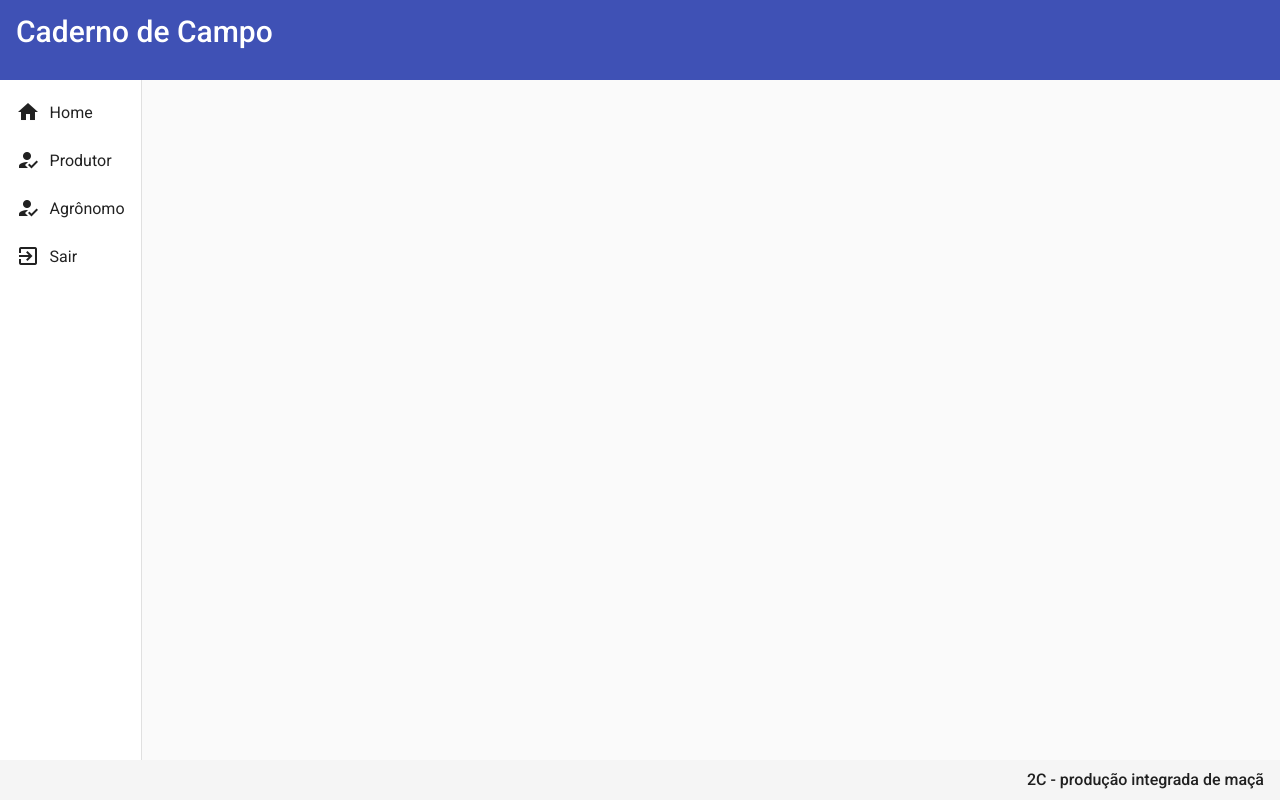
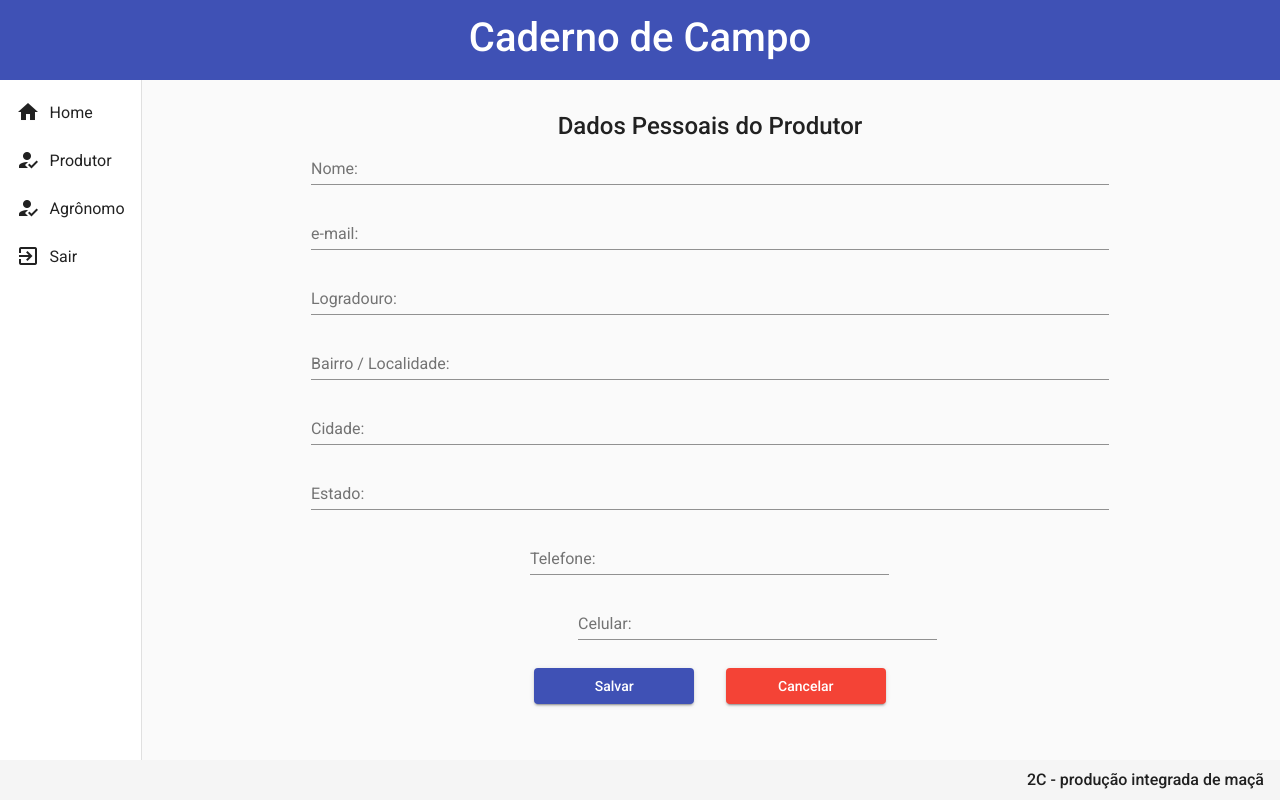
Before and after one commit to marcosmatos1203/AngularCaderno3, an Angular app: page /produtor/create in a window 1280 px wide. Before the commit this address led to /. Built offline with nearby package versions, Linux system fonts and the light colour scheme.

Commit message:
InicioCadastroProdutor

```diff
--- a/src/app/app-routing.module.ts
+++ b/src/app/app-routing.module.ts
@@ -1,6 +1,7 @@
 import { NgModule } from '@angular/core';
 import { RouterModule, Routes } from '@angular/router';
 import { HomeComponent } from './componentes/views/home/home.component';
+import { ProdutorCreateComponent } from './componentes/views/produtor/produtor-create/produtor-create.component';
 import { ProdutorReadComponent } from './componentes/views/produtor/produtor-read/produtor-read.component';
 
 const routes: Routes = [
@@ -11,6 +12,10 @@ const routes: Routes = [
   {
     path: 'produtor',
     component: ProdutorReadComponent
+  },
+  {
+    path: 'produtor/create',
+    component: ProdutorCreateComponent
   }
 ];
 
--- a/src/app/componentes/templates/cabecalho/cabecalho.component.css
+++ b/src/app/componentes/templates/cabecalho/cabecalho.component.css
@@ -1,4 +1,4 @@
-.titulo{
-    font-size: 30px;
-    text-align: center;
+.title{
+    font-size: 40px;
+    margin: .8rem auto 0 auto;
 }
--- a/src/app/componentes/templates/cabecalho/cabecalho.component.html
+++ b/src/app/componentes/templates/cabecalho/cabecalho.component.html
@@ -1,5 +1,5 @@
-<mat-toolbar color="primary" style="height: 10%"  class="titulo"  >
+<mat-toolbar color="primary" style="height: 10%"    >
     <mat-toolbar-row>
-        <span>Caderno de Campo</span>
+        <mat-card-title class="title">Caderno de Campo</mat-card-title>
     </mat-toolbar-row>
 </mat-toolbar>
--- /dev/null
+++ b/src/app/componentes/views/produtor/produtor-create/produtor-create.component.css
@@ -0,0 +1,23 @@
+form{
+    text-align: center;
+    width: 70%;
+    margin: 2rem auto 0 auto;
+}
+.form{
+    width: 100%;
+}
+.formT{
+    width: 45%;
+}
+.formC{
+    padding-left: 6rem;
+    width: 45%;
+}
+.botoes{
+    width: 100%;
+    text-align: center;
+}
+.botao{
+    margin :.5rem 1rem 0 1rem;
+    width: 20%;
+}
--- /dev/null
+++ b/src/app/componentes/views/produtor/produtor-create/produtor-create.component.html
@@ -0,0 +1,41 @@
+<form>
+    <div>
+        <mat-card-title class="title">Dados Pessoais do Produtor</mat-card-title>
+    </div>
+    <mat-form-field class="form">
+        <mat-label>Nome:</mat-label>
+        <input matInput name="nome" placeholder="Ex. Matheus Vinicius">
+    </mat-form-field>
+    <mat-form-field class="form">
+        <mat-label>e-mail:</mat-label>
+        <input matInput name="email" placeholder="Ex. matheusvinicius@gmail.com">
+    </mat-form-field>
+    <mat-form-field class="form">
+        <mat-label>Logradouro:</mat-label>
+        <input matInput name="logradouro" placeholder="Ex. rua das goiabeiras">
+    </mat-form-field>
+    <mat-form-field class="form">
+        <mat-label>Bairro / Localidade:</mat-label>
+        <input matInput name="bairro" placeholder="Ex. Vila Esperança">
+    </mat-form-field>
+    <mat-form-field class="form">
+        <mat-label>Cidade:</mat-label>
+        <input matInput name="cidade" placeholder="Ex. São Joaquim">
+    </mat-form-field>
+    <mat-form-field class="form">
+        <mat-label>Estado:</mat-label>
+        <input matInput name="estado" placeholder="Ex. Santa Catarina">
+    </mat-form-field>
+    <mat-form-field class="formT">
+        <mat-label>Telefone:</mat-label>
+        <input matInput name="telefone" placeholder="Ex. (49) 3223-2345">
+    </mat-form-field>
+    <mat-form-field class="formC">
+        <mat-label>Celular:</mat-label>
+        <input matInput name="celular" placeholder="Ex. (49) 99931-5839">
+    </mat-form-field>
+    <div class="botoes">
+        <button class="botao" mat-raised-button color="primary" >Salvar</button>
+        <button class="botao" mat-raised-button color="warn">Cancelar</button>
+    </div>
+</form>
--- /dev/null
+++ b/src/app/componentes/views/produtor/produtor-create/produtor-create.component.ts
@@ -0,0 +1,15 @@
+import { Component, OnInit } from '@angular/core';
+
+@Component({
+  selector: 'app-produtor-create',
+  templateUrl: './produtor-create.component.html',
+  styleUrls: ['./produtor-create.component.css']
+})
+export class ProdutorCreateComponent implements OnInit {
+
+  constructor() { }
+
+  ngOnInit(): void {
+  }
+
+}
--- a/src/app/componentes/views/produtor/produtor-read/produtor-read.component.css
+++ b/src/app/componentes/views/produtor/produtor-read/produtor-read.component.css
@@ -10,6 +10,21 @@
     font-size: 1.5rem;
     color: darkgray;
 }
+.botao{
+    margin-bottom: 1rem;
+}
 .table{
     width: 100%;
 }
+mat-icon{
+    padding-right: 1.5rem;
+}
+.edit{
+    color: blue;
+}
+.delete{
+    color: red;
+}
+.mat-header{
+    width: 6rem;
+}
--- a/src/app/componentes/views/produtor/produtor-read/produtor-read.component.html
+++ b/src/app/componentes/views/produtor/produtor-read/produtor-read.component.html
@@ -2,6 +2,8 @@
     <div class="title">
         <h2>Produtores</h2>
     </div>
+    <button color="primary" class="botao" mat-raised-button (click)="NavegarNovoProdutor()">Adicionar Novo Produtor</button>
+
     <div class="mat-elevation-z8 content-table">
         <table mat-table class="table" [dataSource]="produtores">
 
@@ -30,8 +32,20 @@
             </ng-container>
 
             <ng-container matColumnDef="acoes">
-                <th mat-header-cell *matHeaderCellDef> AÇÕES </th>
-                <td mat-cell *matCellDef="let row"> {{row.acoes}} </td>
+                <th class="mat-header" mat-header-cell *matHeaderCellDef> AÇÕES </th>
+                <td mat-cell *matCellDef="let row">
+                    <a class="edit" href="#">
+                        <button mat-icon-button>
+                            <mat-icon>edit</mat-icon>
+                        </button>
+                    </a>
+                    <a class="delete" href="#">
+                        <button mat-icon-button>
+                            <mat-icon>delete</mat-icon>
+                        </button>
+                    </a>
+
+                </td>
             </ng-container>
 
             <tr mat-header-row *matHeaderRowDef="displayedColumns"></tr>
--- a/src/app/componentes/views/produtor/produtor-read/produtor-read.component.ts
+++ b/src/app/componentes/views/produtor/produtor-read/produtor-read.component.ts
@@ -1,4 +1,5 @@
 import { Component, OnInit } from '@angular/core';
+import { Router } from '@angular/router';
 import { ProdutorModel } from '../produtor.model';
 import { ProdutorService } from '../produtor.service';
 
@@ -8,19 +9,22 @@ import { ProdutorService } from '../produtor.service';
   styleUrls: ['./produtor-read.component.css']
 })
 export class ProdutorReadComponent implements OnInit {
-  produtores:ProdutorModel[]=[]
+  produtores: ProdutorModel[] = []
 
   displayedColumns: string[] = ['id', 'nome', 'bairro_localidade', 'telefone2', 'acoes'];
 
-  constructor(private servico: ProdutorService) { }
+  constructor(private servico: ProdutorService, private rota: Router) { }
 
   ngOnInit(): void {
     this.getProdutores()
   }
-  getProdutores(){
-    this.servico.getProdutores().subscribe(retorno=>{
+  getProdutores() {
+    this.servico.getProdutores().subscribe(retorno => {
       console.log(retorno);
       this.produtores = retorno;
     })
   }
+  NavegarNovoProdutor() {
+    this.rota.navigate(["produtor/create"])
+  }
 }
```
Also changed, not shown: src/app/app.module.ts (+13 -1 lines), 1 other file (tests, documents, lock files or other folders).
